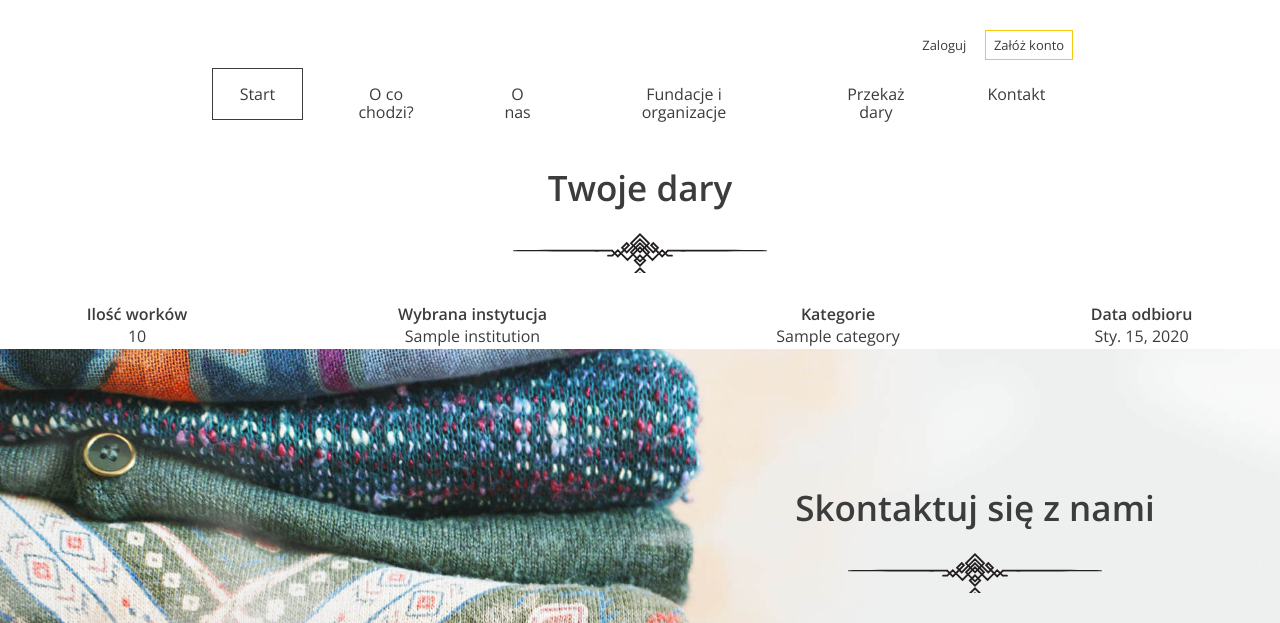
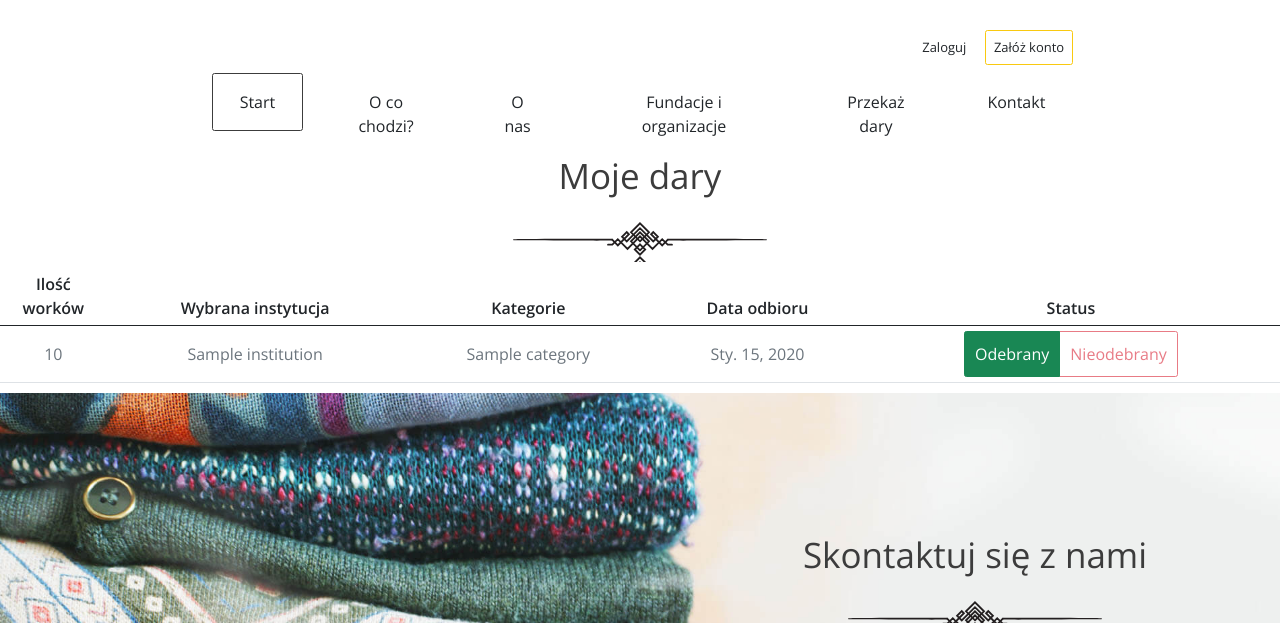
Before and after one commit to andree0/put_in_good_hands, a Django app: page /my-donation/ in a window 1280 px wide. Shown: the top 623 px of the page. Run offline with Django 3.2, Linux system fonts and the light colour scheme; tables that the repository leaves empty hold one stand-in row (values such as "Sample post").

Commit message:
add butttons odebrany/nieodebrany and add field is_taken to Donation model

```diff
--- a/put_in_good_hands_app/models.py
+++ b/put_in_good_hands_app/models.py
@@ -47,6 +47,7 @@
     pick_up_comment = models.CharField(max_length=255, blank=True, null=True)
     user = models.ForeignKey(User, on_delete=models.SET_NULL, null=True,
                              blank=True, default=None)
+    is_taken = models.BooleanField(default=False)
 
     def __str__(self):
         return f"{self.quantity} worków dla {self.institution} - " \
--- a/put_in_good_hands_app/static/js/my.js
+++ b/put_in_good_hands_app/static/js/my.js
@@ -241,4 +241,22 @@
             $("div.form--steps-instructions").show();
         }
     })
+
+    $("input[value='Nieodebrany']").click(function (e) {
+        e.preventDefault();
+    })
+
+    $("input[value='Odebrany']").click(function (e) {
+        if ($(this).hasClass('active')) {
+            e.preventDefault();
+        } else {
+            const confirmation = confirm("Operacja jest nieodwracalna. Czy jesteś pewny, że chcesz zmienić status Swojego daru na 'Odebrany' ?")
+            if (confirmation) {
+                alert("Dziękujemy za przekazanie daru. \n Życzymy miłego dnia. ;)")
+            } else {
+                e.preventDefault();
+            }
+        }
+    })
+
 })
--- a/put_in_good_hands_app/templates/base.html
+++ b/put_in_good_hands_app/templates/base.html
@@ -6,6 +6,7 @@
     <meta name="viewport" content="width=device-width, initial-scale=1.0" />
     <meta http-equiv="X-UA-Compatible" content="ie=edge" />
     <title>Oddaj w dobre ręce</title>
+    <link href="https://cdn.jsdelivr.net/npm/bootstrap@5.0.1/dist/css/bootstrap.min.css" rel="stylesheet" integrity="sha384-+0n0xVW2eSR5OomGNYDnhzAbDsOXxcvSN1TPprVMTNDbiYZCxYbOOl7+AMvyTG2x" crossorigin="anonymous">
     <link rel="stylesheet" href="{% static 'css/style.css' %}" />
   </head>
   <body>
--- a/put_in_good_hands_app/templates/donation_list.html
+++ b/put_in_good_hands_app/templates/donation_list.html
@@ -2,20 +2,21 @@
 {% load static %}
 
 {% block body %}
-  <h2>Twoje dary</h2>
+  <h2>Moje dary</h2>
   <div class="donation-list">
-    <table>
-        <thead>
+    <table class="table table-hover align-middle">
+        <thead class="text-center">
             <tr>
-                <th>Ilość worków</th>
+                <th class="col-1">Ilość worków</th>
                 <th>Wybrana instytucja</th>
                 <th>Kategorie</th>
                 <th>Data odbioru</th>
+                <th>Status</th>
             </tr>
         </thead>
         <tbody>
         {% for donation in donation_list %}
-            <tr>
+            <tr {% if donation.is_taken %}class="text-muted"{% endif %}>
                 <td>{{ donation.quantity }}</td>
                 <td>{{ donation.institution.name}}</td>
                 <td>
@@ -28,6 +29,17 @@
                     {% endfor %}
                 </td>
                 <td>{{ donation.pick_up_date }}</td>
+                <td>
+                    <form action="" method="POST" class="align-items-center">{% csrf_token %}
+                        <input type="hidden" value="{{ donation.pk }}" name="pk"/>
+                        <div class="btn-group mx-auto" role="group">
+                            <input type="submit" value="Odebrany" name="status"
+                            class="btn btn-outline-success p-3 border-success {% if donation.is_taken %}active{% endif %}"/>
+                            <input type="submit" value="Nieodebrany" name="status"
+                            class="btn btn-outline-danger p-3 border-danger {% if not donation.is_taken %}active{% else %}disabled{% endif %}"/>
+                        </div>
+                    </form>
+                </td>
             </tr>
         {% endfor %}
         </tbody>
--- a/put_in_good_hands_app/views.py
+++ b/put_in_good_hands_app/views.py
@@ -228,3 +228,15 @@
 class MyDonationView(ListView):
     model = Donation
     template_name = "donation_list.html"
+    ordering = ('is_taken', '-pick_up_date', )
+
+    def post(self, request, *args, **kwargs):
+        status = request.POST.get('status')
+        donation = get_object_or_404(Donation, pk=int(request.POST.get('pk')))
+        if status == 'Nieodebrany':
+            donation.is_taken = False
+        elif status == 'Odebrany':
+            donation.is_taken = True
+            donation.pick_up_date = datetime.date.today()
+        donation.save()
+        return redirect(reverse('my-donation'))
```
Also changed, not shown: put_in_good_hands_app/migrations/0003_auto_20210617_1623.py (added).
